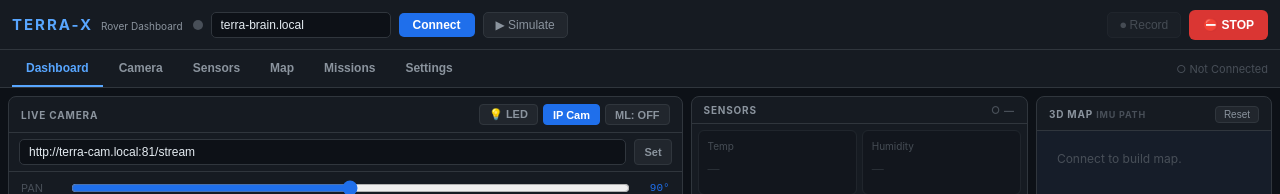
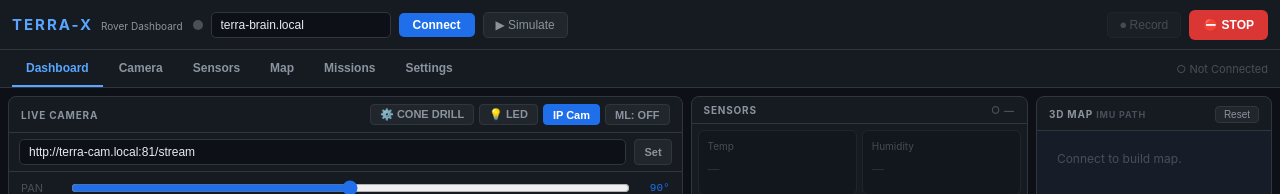
Before and after one commit to LMeiraba/terra-x, a React (Vite) app in the folder terra-x-dashboard/: page / in a window 1280 px wide. Shown: the top 194 px of the page. Built offline with nearby package versions, Linux system fonts and the light colour scheme.

Commit message:
Update Dashboard UI to send correct hardware commands for Cone, Lights, and Camera Pan

```diff
--- a/terra-x-dashboard/src/App.jsx
+++ b/terra-x-dashboard/src/App.jsx
@@ -783,15 +783,25 @@ export default function App() {
     const newState = !ledOn;
     setLedOn(newState);
     if (wsRef.current?.readyState === WebSocket.OPEN) {
-      wsRef.current.send(JSON.stringify({ cmd: "LED", state: newState ? 1 : 0 }));
+      wsRef.current.send(JSON.stringify({ cmd: "LIGHTS", enabled: newState }));
     }
     addLog(`💡 Headlight turned ${newState ? 'ON' : 'OFF'}`, 'ok');
+  };
+
+  const [coneOn, setConeOn] = useState(false);
+  const toggleCone = () => {
+    const newState = !coneOn;
+    setConeOn(newState);
+    if (wsRef.current?.readyState === WebSocket.OPEN) {
+      wsRef.current.send(JSON.stringify({ cmd: "CONE", enabled: newState }));
+    }
+    addLog(`⚙️ Rotating Cone ${newState ? 'ON' : 'OFF'}`, 'ok');
   };
 
   const handleCamPan = (val) => {
     setCamPan(val);
     if (wsRef.current?.readyState === WebSocket.OPEN) {
-      wsRef.current.send(JSON.stringify({ cmd: "CAM_PAN", angle: val }));
+      wsRef.current.send(JSON.stringify({ cmd: "CAMPAN", angle: val }));
     }
   };
 
@@ -812,6 +822,9 @@ export default function App() {
       <div className="panel-hdr">
         <span>LIVE CAMERA {simMode && <span className="sim-tag">SIM</span>}</span>
         <div className="hdr-actions">
+          <button className={`btn-sm ${coneOn ? "btn-sm--on" : ""}`} onClick={toggleCone} style={{ color: coneOn ? "#00ff88" : "var(--fg)" }}>
+            ⚙️ CONE DRILL
+          </button>
           <button className={`btn-sm ${ledOn ? "btn-sm--on" : ""}`} onClick={toggleLed}>
             💡 LED
           </button>
```
